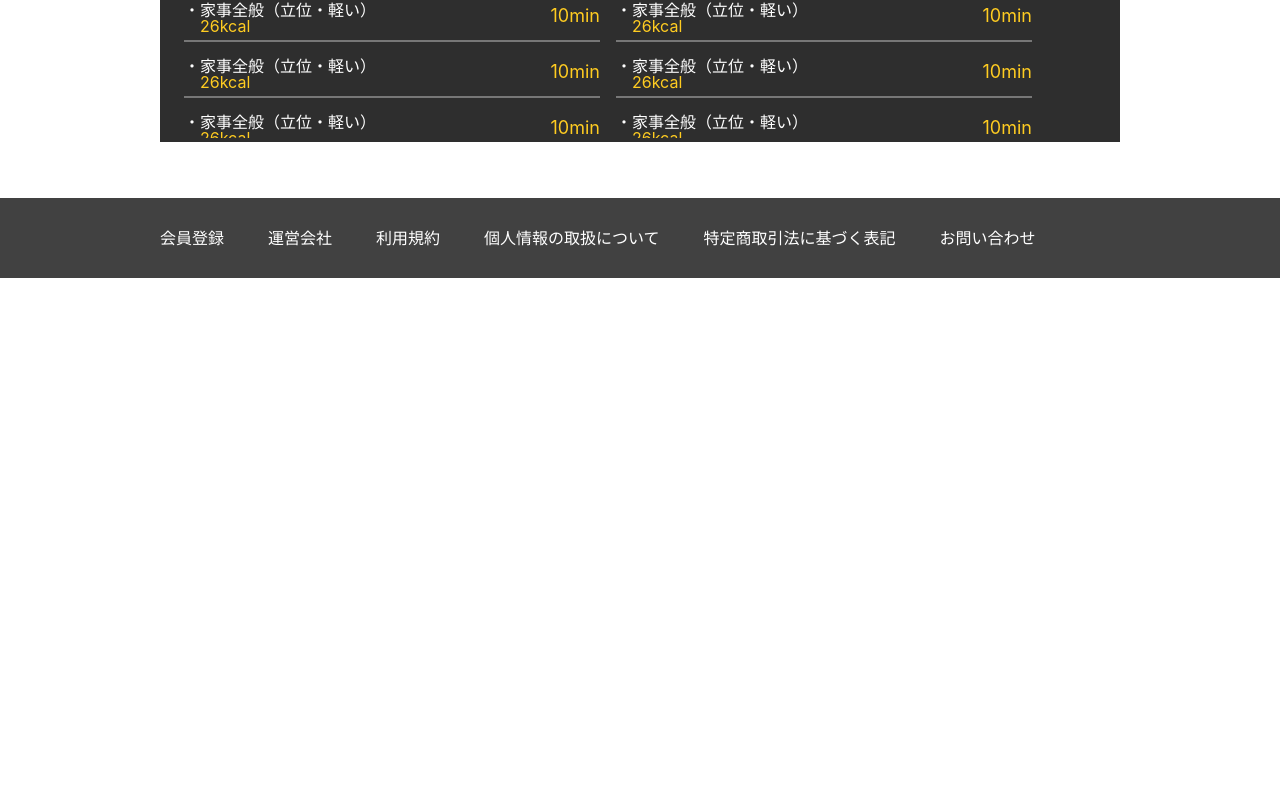
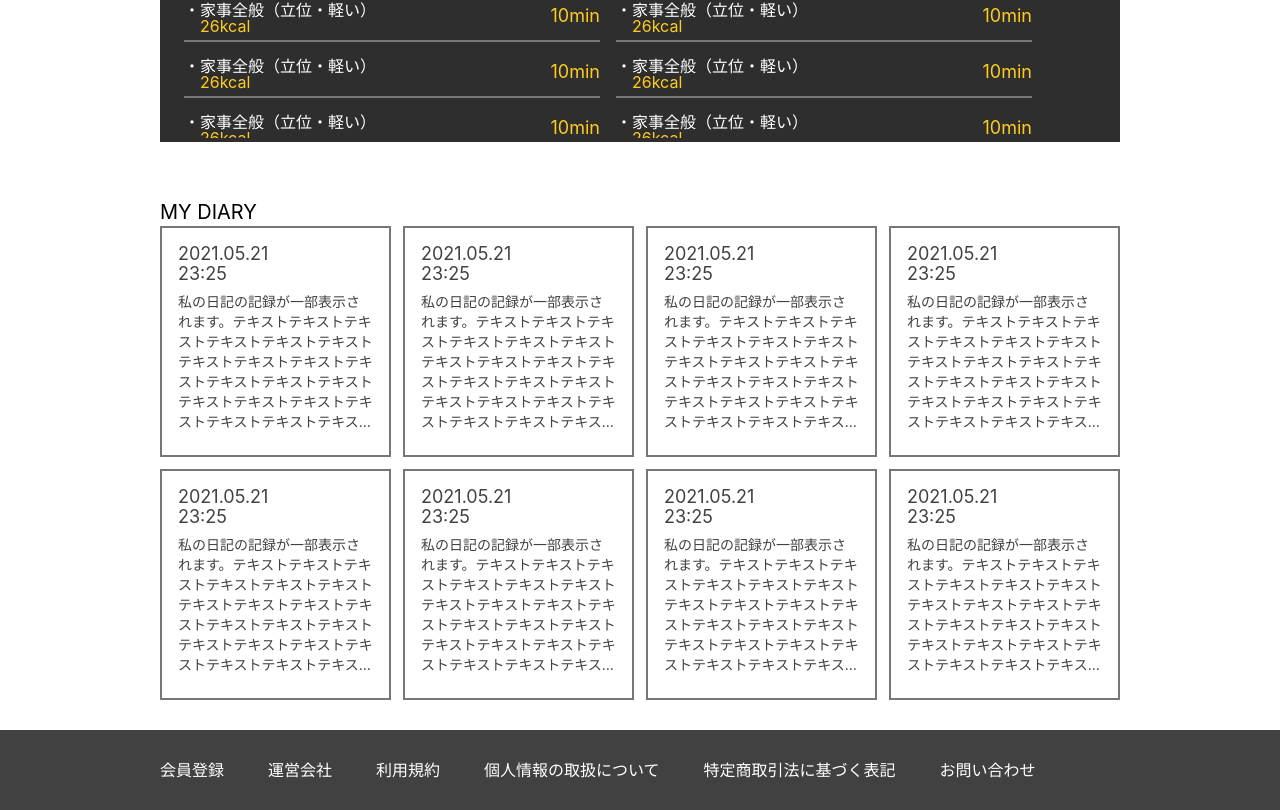
Before and after one commit to Youichi-Higa/react-health-app, a React (Create React App) app: page / in a window 1280 px wide. Shown: the part 1042-1852 px from the top of the page. Before the commit the page ends 1320 px from the top, so only its background shows below. Built offline with nearby package versions, Linux system fonts and the light colour scheme.

Commit message:
feat: 日記

```diff
--- a/package.json
+++ b/package.json
@@ -45,6 +45,7 @@
     ]
   },
   "devDependencies": {
+    "@tailwindcss/line-clamp": "^0.4.2",
     "tailwindcss": "^3.2.7"
   }
 }
--- /dev/null
+++ b/src/api/getDiaries.ts
@@ -0,0 +1,46 @@
+export const getDiaries = () => {
+  const dummyData = [
+    {
+      id: 1,
+      text: '私の日記の記録が一部表示されます。テキストテキストテキストテキストテキストテキストテキストテキストテキストテキストテキストテキストテキストテキストテキストテキストテキストテキストテキストテキストテキストテキストテキストテキストテキストテキストテキスト）',
+      createdAt: '2021.05.21 23:25',
+    },
+    {
+      id: 2,
+      text: '私の日記の記録が一部表示されます。テキストテキストテキストテキストテキストテキストテキストテキストテキストテキストテキストテキストテキストテキストテキストテキストテキストテキストテキストテキストテキストテキストテキストテキストテキストテキストテキスト）',
+      createdAt: '2021.05.21 23:25',
+    },
+    {
+      id: 3,
+      text: '私の日記の記録が一部表示されます。テキストテキストテキストテキストテキストテキストテキストテキストテキストテキストテキストテキストテキストテキストテキストテキストテキストテキストテキストテキストテキストテキストテキストテキストテキストテキストテキスト）',
+      createdAt: '2021.05.21 23:25',
+    },
+    {
+      id: 4,
+      text: '私の日記の記録が一部表示されます。テキストテキストテキストテキストテキストテキストテキストテキストテキストテキストテキストテキストテキストテキストテキストテキストテキストテキストテキストテキストテキストテキストテキストテキストテキストテキストテキスト）',
+      createdAt: '2021.05.21 23:25',
+    },
+    {
+      id: 5,
+      text: '私の日記の記録が一部表示されます。テキストテキストテキストテキストテキストテキストテキストテキストテキストテキストテキストテキストテキストテキストテキストテキストテキストテキストテキストテキストテキストテキストテキストテキストテキストテキストテキスト）',
+      createdAt: '2021.05.21 23:25',
+    },
+    {
+      id: 6,
+      text: '私の日記の記録が一部表示されます。テキストテキストテキストテキストテキストテキストテキストテキストテキストテキストテキストテキストテキストテキストテキストテキストテキストテキストテキストテキストテキストテキストテキストテキストテキストテキストテキスト）',
+      createdAt: '2021.05.21 23:25',
+    },
+    {
+      id: 7,
+      text: '私の日記の記録が一部表示されます。テキストテキストテキストテキストテキストテキストテキストテキストテキストテキストテキストテキストテキストテキストテキストテキストテキストテキストテキストテキストテキストテキストテキストテキストテキストテキストテキスト）',
+      createdAt: '2021.05.21 23:25',
+    },
+    {
+      id: 8,
+      text: '私の日記の記録が一部表示されます。テキストテキストテキストテキストテキストテキストテキストテキストテキストテキストテキストテキストテキストテキストテキストテキストテキストテキストテキストテキストテキストテキストテキストテキストテキストテキストテキスト）',
+      createdAt: '2021.05.21 23:25',
+    },
+  ];
+
+  return dummyData;
+};
--- a/src/api/index.ts
+++ b/src/api/index.ts
@@ -1,3 +1,4 @@
 export * from './getBodyRecords';
+export * from './getDiaries';
 export * from './getExerciseRecords';
 export * from './getRecordPhotos';
--- /dev/null
+++ b/src/components/atoms/DiaryItem.tsx
@@ -0,0 +1,19 @@
+type Props = {
+  text: string;
+  createdAt: string;
+};
+
+export const DiaryItem = (props: Props) => {
+  const { text, createdAt } = props;
+  const [date, time] = createdAt.split(' ');
+
+  return (
+    <div className="text-dark-500 w-[231px] h-[231px] p-4 border-2 border-gray">
+      <p className="text-lg leading-5 mb-2">
+        {date} <br />
+        {time}
+      </p>
+      <p className="text-sm line-clamp-7">{text}</p>
+    </div>
+  );
+};
--- a/src/components/atoms/index.ts
+++ b/src/components/atoms/index.ts
@@ -1,3 +1,4 @@
+export * from "./DiaryItem"
 export * from "./ExerciseRecordText"
 export * from "./PrimaryBtn"
 export * from "./HeaderItem"
--- /dev/null
+++ b/src/components/molecules/MyDiary.tsx
@@ -0,0 +1,21 @@
+import { DiaryItem } from 'src/components/atoms';
+import type { Diary } from 'src/types';
+
+type Props = {
+  diaries?: Diary[];
+};
+
+export const MyDiary = (props: Props) => {
+  const { diaries } = props;
+
+  return (
+    <div className="w-full ">
+      <p className="text-xl">MY DIARY</p>
+      <div className="flex flex-wrap gap-3">
+        {diaries?.map((dairy) => {
+          return <DiaryItem key={dairy.id} text={dairy.text} createdAt={dairy.createdAt} />;
+        })}
+      </div>
+    </div>
+  );
+};
--- a/src/components/molecules/index.ts
+++ b/src/components/molecules/index.ts
@@ -2,6 +2,7 @@ export * from './BodyChart';
 export * from './BodyChartWithBtn';
 export * from "./HeaderMenu"
 export * from "./InputMenu"
+export * from "./MyDiary"
 export * from "./MyExercise"
 export * from './RecordMenu';
 export * from './RecordPhoto';
--- a/src/components/pages/MyRecord.tsx
+++ b/src/components/pages/MyRecord.tsx
@@ -1,16 +1,18 @@
 import { useEffect, useState } from 'react';
-import { getBodyRecords, getExerciseRecords } from 'src/api';
-import { BodyChartWithBtn, MyExercise, RecordMenu } from 'src/components/molecules';
-import type { BodyRecord, ExerciseRecord, SelectedSpan } from 'src/types';
+import { getBodyRecords, getDiaries, getExerciseRecords } from 'src/api';
+import { BodyChartWithBtn, MyDiary, MyExercise, RecordMenu } from 'src/components/molecules';
+import type { BodyRecord, Diary, ExerciseRecord, SelectedSpan } from 'src/types';
 
 export const MyRecord = () => {
   const [bodyRecords, setBodyRecords] = useState<BodyRecord[]>();
   const [exerciseRecords, setExerciseRecords] = useState<ExerciseRecord[]>();
+  const [diaries, setDiaries] = useState<Diary[]>();
   const [selectedSpan, setSelectedSpan] = useState<SelectedSpan>('年');
 
   useEffect(() => {
     setBodyRecords(getBodyRecords());
     setExerciseRecords(getExerciseRecords());
+    setDiaries(getDiaries());
   }, []);
 
   return (
@@ -29,6 +31,11 @@ export const MyRecord = () => {
       <div className="mb-14">
         <MyExercise exerciseRecords={exerciseRecords} />
       </div>
+
+      {/* 日記 */}
+      <div className="mb-[30px]">
+        <MyDiary diaries={diaries} />
+      </div>
     </div>
   );
 };
--- /dev/null
+++ b/src/types/Diary.ts
@@ -0,0 +1,5 @@
+export type Diary = {
+  id: number;
+  text: string;
+  createdAt: string;
+};
--- a/src/types/index.ts
+++ b/src/types/index.ts
@@ -1,4 +1,5 @@
 export * from './BodyRecord';
+export * from './Diary';
 export * from './ExerciseRecord';
 export * from './Photo';
 export * from './SelectedSpan';
--- a/tailwind.config.js
+++ b/tailwind.config.js
@@ -13,7 +13,13 @@ module.exports = {
         'dark-600': '#2E2E2E',
         gray: '#777777',
       },
+      lineClamp: {
+        7: '7',
+        8: '8',
+        9: '9',
+        10: '10',
+      },
     },
   },
-  plugins: [],
+  plugins: [require('@tailwindcss/line-clamp')],
 };
```
Also changed, not shown: 1 other file (tests, documents, lock files or other folders).
